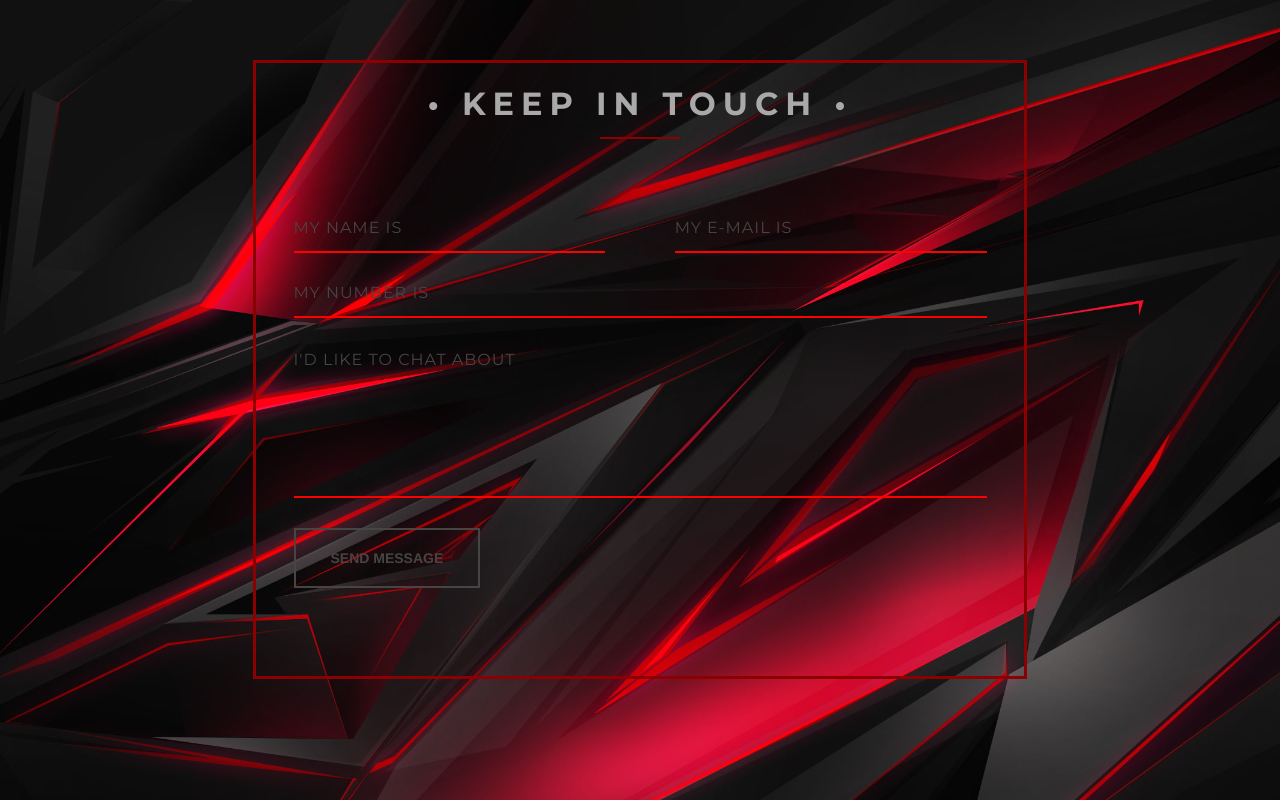
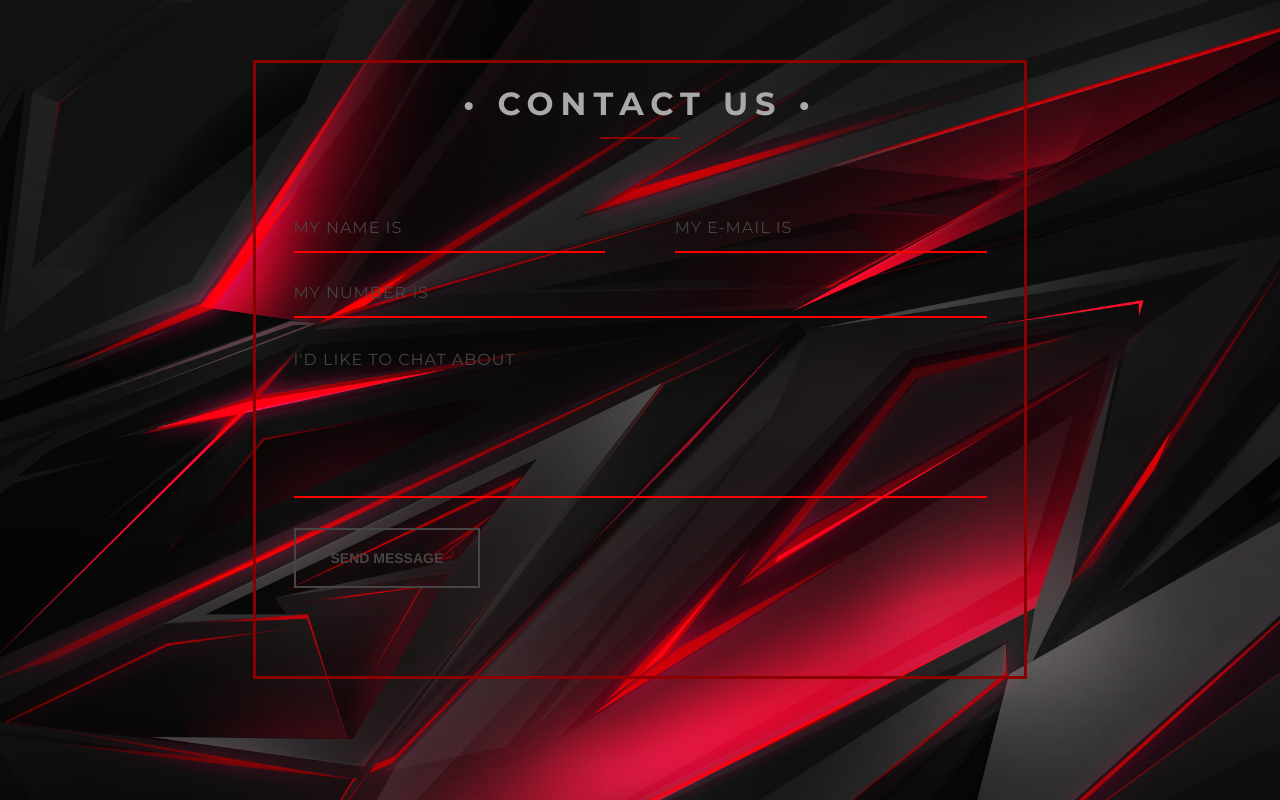
Before and after one commit to FSSM-NEWS/KEEP, a plain HTML site: page index.html in a window 1280 px wide. Drawn offline with Linux system fonts and the light colour scheme.

Commit message:
Update index.html

```diff
--- a/index.html
+++ b/index.html
@@ -1,7 +1,7 @@
 <link rel="stylesheet" href="contact.css">
 
 <div id="container">
-  <h1>&bull; Keep in Touch &bull;</h1>
+  <h1>&bull; Contact Us &bull;</h1>
   <div class="underline">
   </div>
 
```
